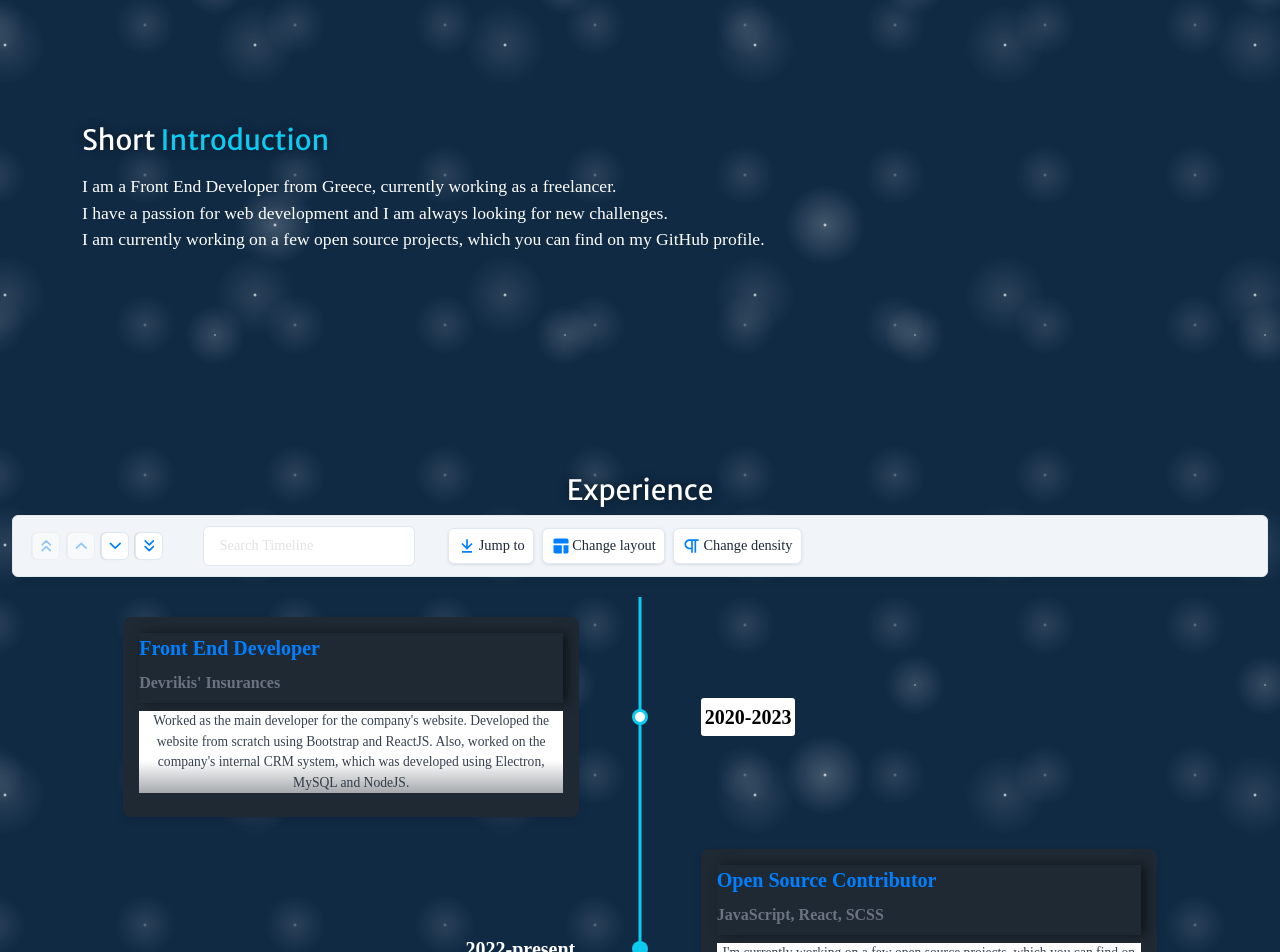
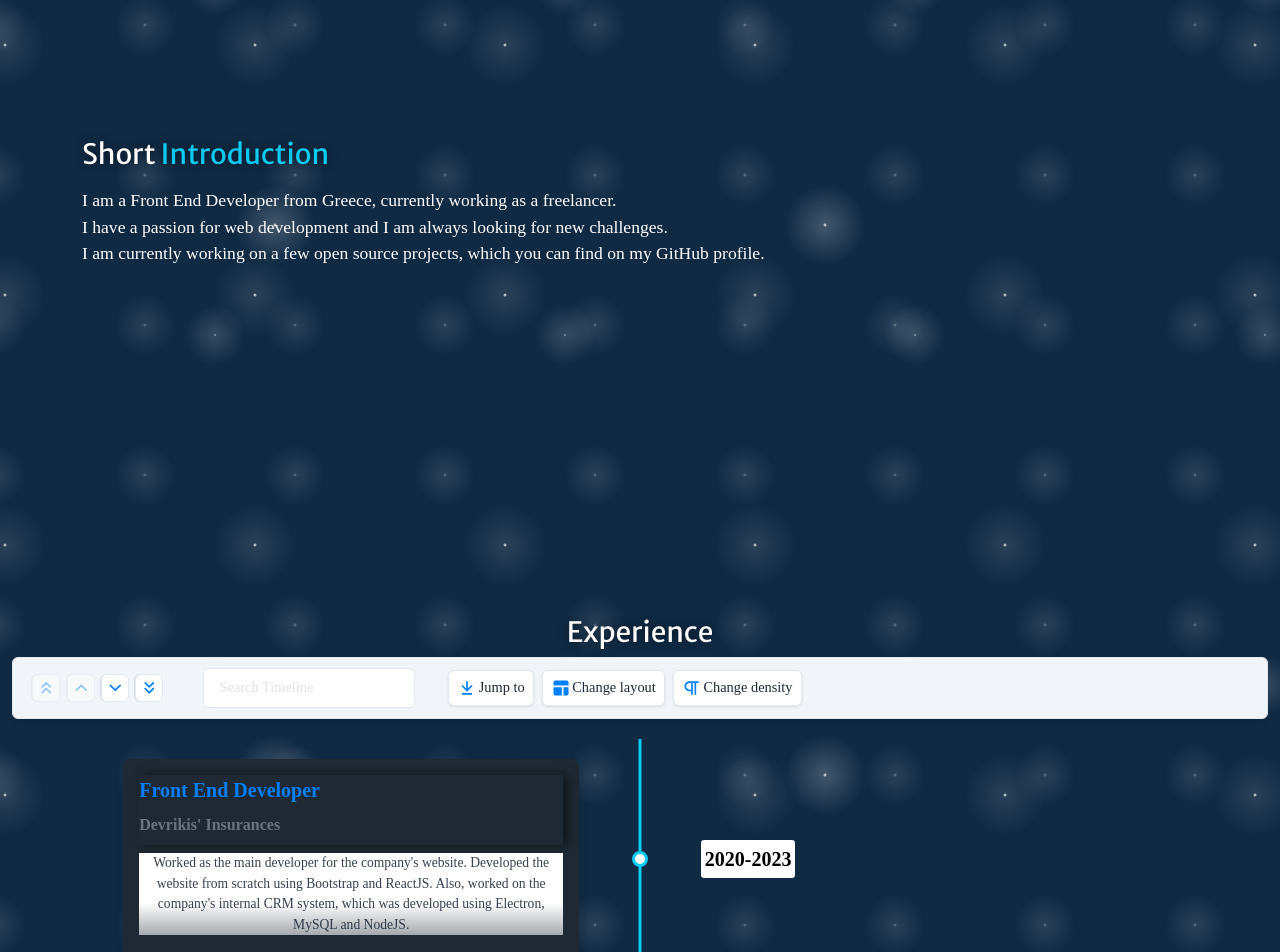
Before and after one commit to Petrosdevri/Portfolio, a React (Create React App) app: page / in a window 1280 px wide. Shown: the part 600-1552 px from the top of the page. Built offline with nearby package versions, Linux system fonts and the light colour scheme; a web font is replaced by a local one.

Commit message:
Fixed display details

```diff
--- a/src/App.css
+++ b/src/App.css
@@ -188,10 +188,6 @@ header {
     margin: 0 auto;
   }
 
-  .tech-stack1 {
-    margin-block-start: 4em !important;
-  }
-
   .sq-stack {
     height: 170px !important;
   }
--- a/src/components/About/About.css
+++ b/src/components/About/About.css
@@ -1,3 +1,10 @@
+.about {
+  display: flex;
+  flex-direction: column;
+  justify-content: center;
+  gap: 4em;
+}
+
 #about-photo {
   border-radius: 50%;
   box-shadow: 0 0 2.5px rgba(16, 42, 67, .5);
--- a/src/components/Home/Experience.js
+++ b/src/components/Home/Experience.js
@@ -32,7 +32,7 @@ export default function Experience() {
     };
 
     return (
-        <Stack className='experience stack-text-margin' style={{ marginBlockEnd: '3rem' }}>
+        <Stack className='experience stack-text-margin' style={{ marginBlockEnd: '5em' }}>
                 <h3>Experience</h3>
                 <Chrono items={items} mode='VERTICAL_ALTERNATING' hideControls fontSizes={fontSizes} theme={theme} />
         </Stack>
--- a/src/components/Home/Home.css
+++ b/src/components/Home/Home.css
@@ -1,12 +1,15 @@
+.home {
+  display: flex;
+  flex-direction: column;
+  justify-content: center;
+  gap: 4em;
+}
+
 .hero, .introduction {
   display: flex;
   align-items: left;
   margin: 100px 70px;
   text-align: left;
-}
-
-.introduction {
-  margin-block-start: 250px;
 }
 
 .presentation-btn {
```
